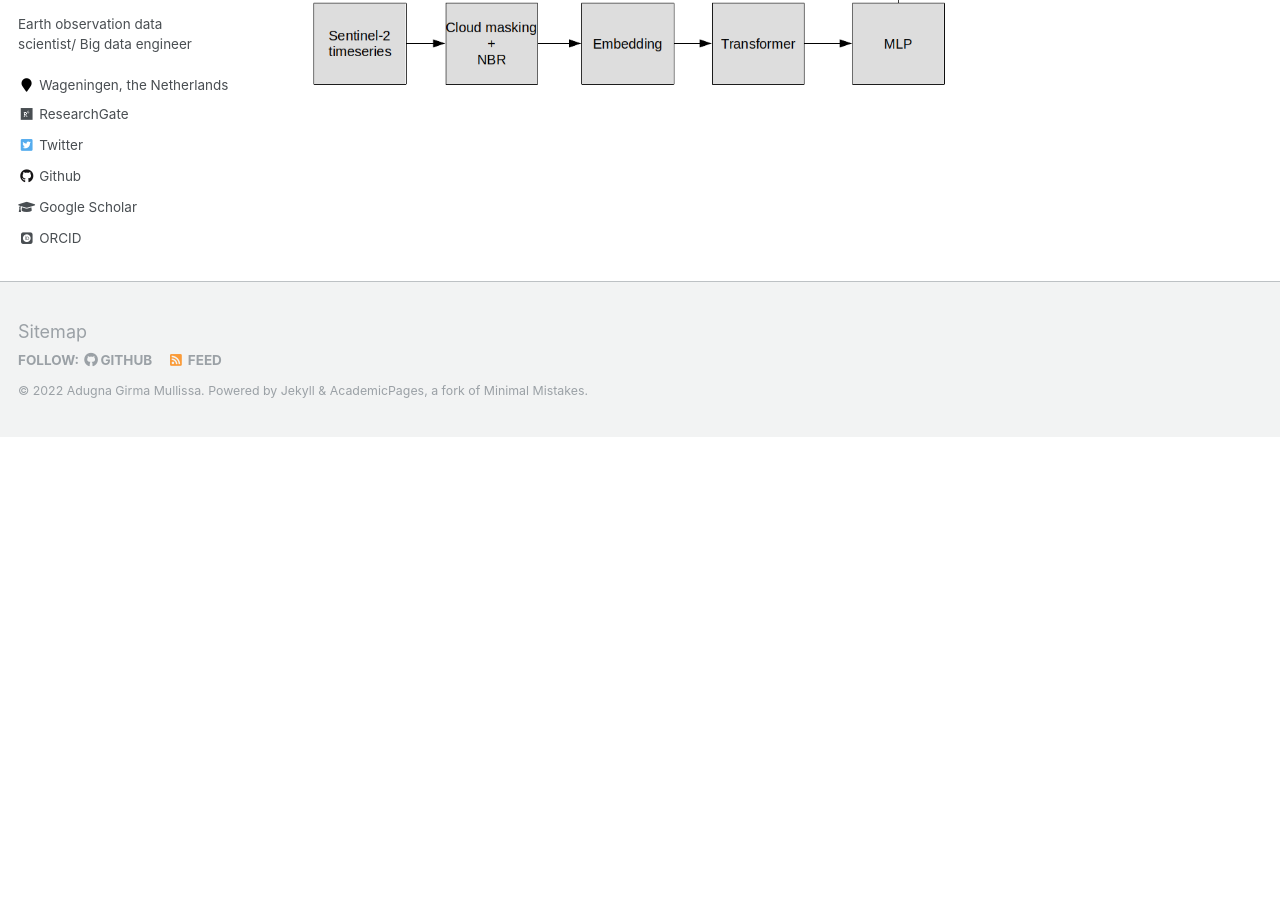
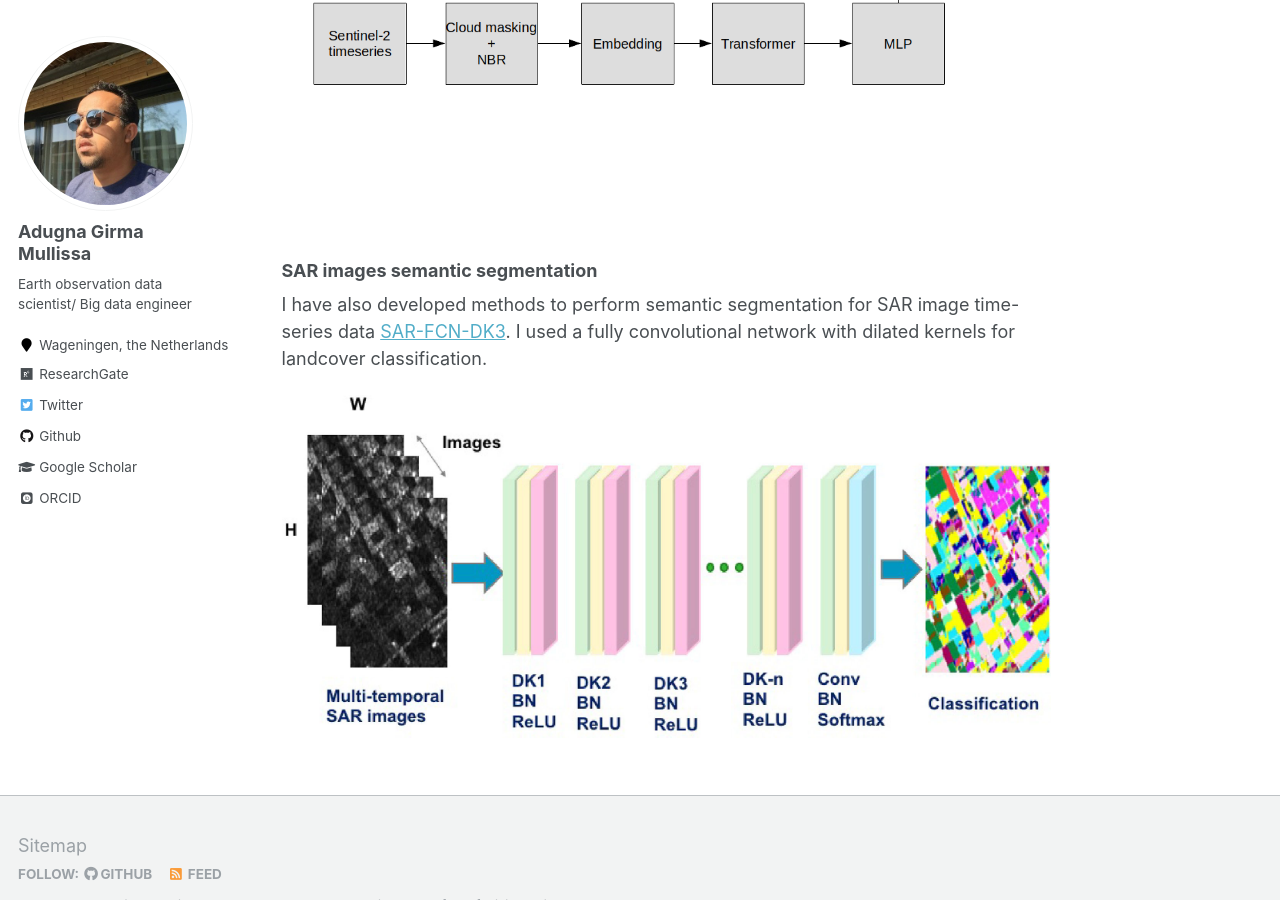
Before and after one commit to adugnag/adugnag.github.io, a Jekyll site: the page built from _pages/software.md, in a window 1280 px wide and 900 px high, scrolled down 3146 px. Built offline with Jekyll 4.4.1, drawn with Linux system fonts in a browser that asks for light colours; some web fonts are replaced; before the commit the page ends 3583 px from its top, so only the background shows below that.

Commit message:
Update software.md

```diff
--- a/_pages/software.md
+++ b/_pages/software.md
@@ -28,3 +28,9 @@ and PolSAR image despeckling in the complex domain [CV-deSpeckNet](https://githu
 I have also developed methods to fuse SAR and optical time-series data for the detection of forest disturbance [S1-S2-Transformer](https://github.com/adugnag/S1-S2_Transformer). I used a transformer architecture to implicitly learn the seasonality pattern of time-series signals in tropical dry forests.
 
 ![](/images/software/S1-S2-Transformer.png)
+
+### SAR images semantic segmentation
+
+I have also developed methods to perform semantic segmentation for SAR image time-series data [SAR-FCN-DK3](https://github.com/adugnag/SAR-FCN-DK3). I used a fully convolutional network with dilated kernels for landcover classification.
+
+![](/images/software/PolSARNet.png)
```
